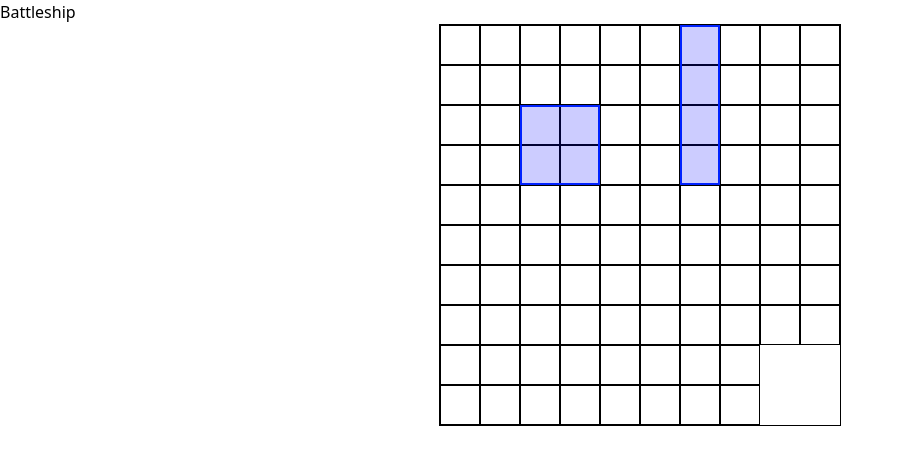
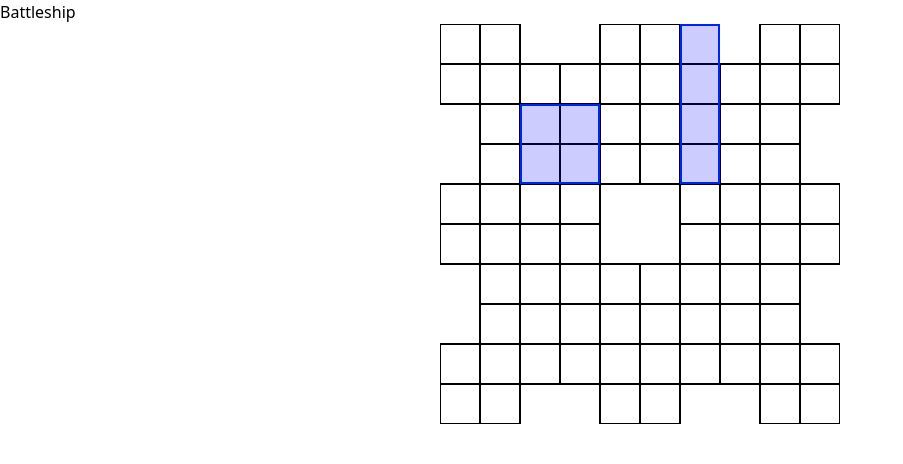
Before and after one commit to benamager/battleships, a React (Vite) app in the folder frontend/: page / in a window 1280 px wide. Shown: the top 464 px of the page, without its empty margins (0-903 px from the left). Built offline with nearby package versions, Linux system fonts and the light colour scheme.

Commit message:
Fix cell borders for other maps

```diff
--- a/frontend/src/app.scss
+++ b/frontend/src/app.scss
@@ -42,7 +42,6 @@ $game-grid-cell-width-height: calc($game-grid-width-height / 10);
 .game-grid {
   display: grid;
   grid-template-rows: repeat(10, 1fr);
-  border: $game-grid-spacing solid black;
   max-width: fit-content;
   position: relative;
 
@@ -60,11 +59,12 @@ $game-grid-cell-width-height: calc($game-grid-width-height / 10);
     background-color: white;
     width: $game-grid-cell-width-height;
     height: $game-grid-cell-width-height;
-    border: $game-grid-spacing solid black;
+    border: 0.8px solid black;
   }
 
   &__cell--blank {
-    background-color: grey;
+    background-color: white;
+    border: none;
   }
 
   &__ship {
--- a/frontend/src/components/Cell.tsx
+++ b/frontend/src/components/Cell.tsx
@@ -1,11 +1,52 @@
-export default function Cell({ x, y, cellValue }) {
-    // console.log(cellValue);
+export default function Cell({ x, y, cellValue, grid }) {
+    const getBorderStyleForD = () => {
+        let style = {};
+
+        // Check for an "e" cell on each side and apply the border to the "d" cell
+        if (y > 0 && grid[y - 1][x] === "e") {
+            style.borderTop = "0.8px solid #000";
+        }
+        if (y < grid.length - 1 && grid[y + 1][x] === "e") {
+            style.borderBottom = "0.8px solid #000";
+        }
+        if (x > 0 && grid[y][x - 1] === "e") {
+            style.borderLeft = "0.8px solid #000";
+        }
+        if (x < grid[y].length - 1 && grid[y][x + 1] === "e") {
+            style.borderRight = "0.8px solid #000";
+        }
+
+        return style;
+    };
+
+    const getBorderStyleForE = () => {
+        let style = {};
+
+        // Add thicker border for outermost "e" cells
+        if (y === 0) {
+            style.borderTop = "1.4px solid #000";
+        }
+        if (y === grid.length - 1) {
+            style.borderBottom = "1.4px solid #000";
+        }
+        if (x === 0) {
+            style.borderLeft = "1.4px solid #000";
+        }
+        if (x === grid[0].length - 1) {
+            style.borderRight = "1.4px solid #000";
+        }
+
+        return style;
+    };
+
+    let borderStyleForD = getBorderStyleForD();
+    let borderStyleForE = getBorderStyleForE();
 
     if (cellValue === "e") {
-        return <div className="game-grid__cell"></div>;
+        return <div className="game-grid__cell" style={borderStyleForE}></div>;
     }
 
-    if (cellValue === "") {
-        return <div className="game-grid__cell game-grid__cell--blank"></div>;
+    if (cellValue === "d") {
+        return <div className="game-grid__cell game-grid__cell--blank" style={borderStyleForD}></div>;
     }
 }
--- a/frontend/src/components/GameGrid.tsx
+++ b/frontend/src/components/GameGrid.tsx
@@ -18,7 +18,7 @@ const GameGrid: FunctionComponent<GameGridProps> = ({ ships, setShips, grid }) =
             {grid.map((rowData, rowIndex) => (
                 <div className="game-grid__row" key={rowIndex}>
                     {rowData.map((cellValue, columnIndex) => (
-                        <Cell key={`${rowIndex}-${columnIndex}`} x={columnIndex} y={rowIndex} setShips={setShips} cellValue={cellValue} />
+                        <Cell key={`${rowIndex}-${columnIndex}`} x={columnIndex} y={rowIndex} setShips={setShips} cellValue={cellValue} grid={grid} />
                     ))}
                 </div>
             ))}
--- a/frontend/src/components/Maps.tsx
+++ b/frontend/src/components/Maps.tsx
@@ -1,6 +1,6 @@
 // 2D grid of cells
-// "" = placeholder
-// "e" = empty (default)
+// "e" = empty cell (default)
+// "d" = dummy cell (invisible to player)
 const presetMap1 = [
     ["e", "e", "e", "e", "e", "e", "e", "e", "d", "d"],
     ["d", "d", "e", "e", "e", "e", "e", "e", "e", "e"],
@@ -25,5 +25,17 @@ const presetMap2 = [
     ["e", "e", "e", "e", "e", "e", "e", "e", "d", "d"],
     ["e", "e", "e", "e", "e", "e", "e", "e", "d", "d"],
 ];
+const presetMap3 = [
+    ["e", "e", "d", "d", "e", "e", "d", "d", "e", "e"],
+    ["e", "e", "e", "e", "e", "e", "e", "e", "e", "e"],
+    ["d", "e", "e", "e", "e", "e", "e", "e", "e", "d"],
+    ["d", "e", "e", "e", "e", "e", "e", "e", "e", "d"],
+    ["e", "e", "e", "e", "d", "d", "e", "e", "e", "e"],
+    ["e", "e", "e", "e", "d", "d", "e", "e", "e", "e"],
+    ["d", "e", "e", "e", "e", "e", "e", "e", "e", "d"],
+    ["d", "e", "e", "e", "e", "e", "e", "e", "e", "d"],
+    ["e", "e", "e", "e", "e", "e", "e", "e", "e", "e"],
+    ["e", "e", "d", "d", "e", "e", "d", "d", "e", "e"],
+];
 
-export const maps = [presetMap1, presetMap2];
+export const maps = [presetMap1, presetMap2, presetMap3];
```
